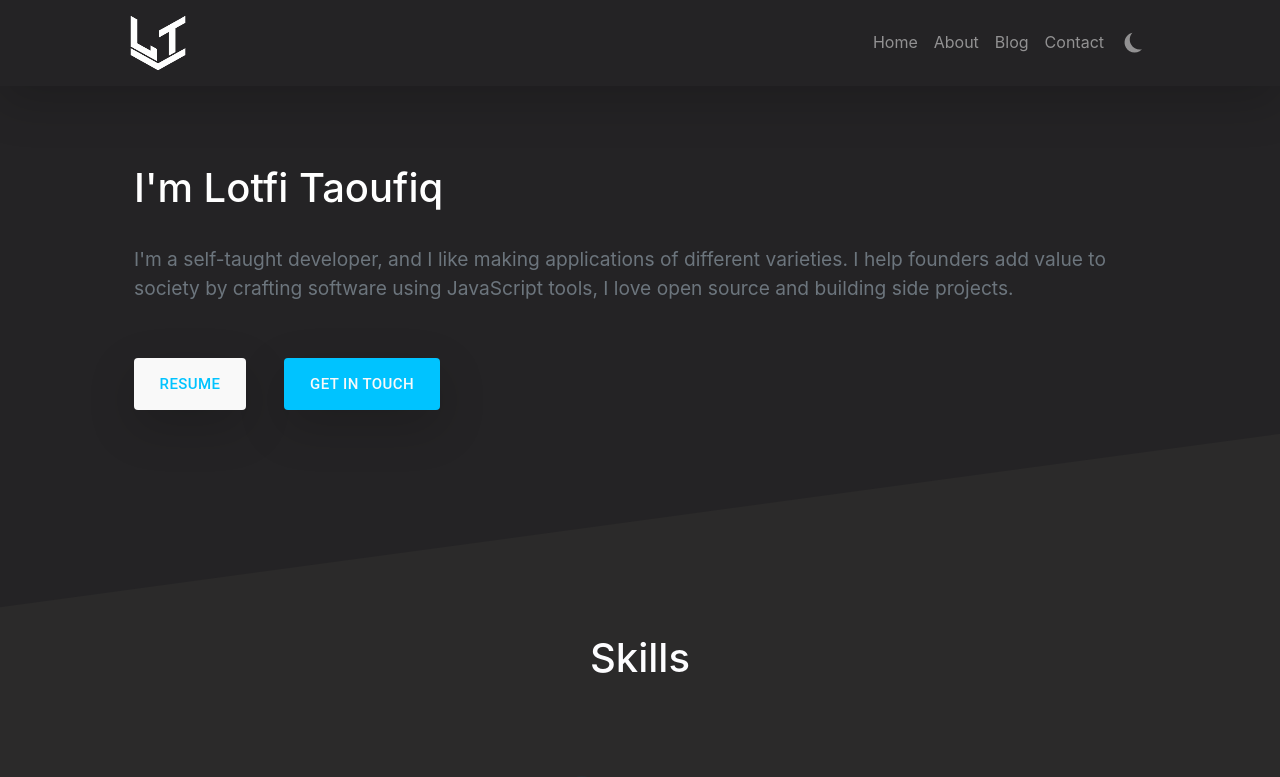
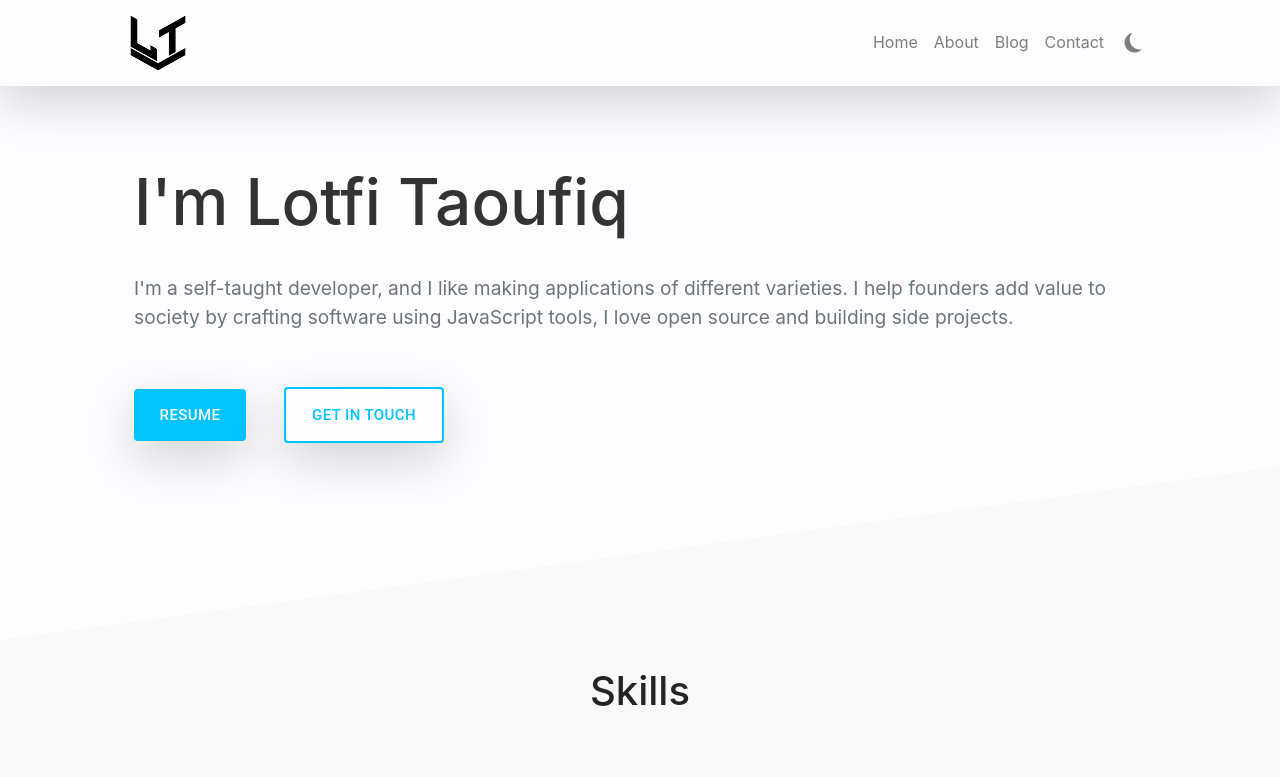
Before and after one commit to tao101/portfolio-v1, a React (Create React App) app: page / in a window 1280 px wide. Shown: the top 777 px of the page. Built offline with nearby package versions, Linux system fonts and the light colour scheme.

Commit message:
working on the contact form

```diff
--- a/src/App.css
+++ b/src/App.css
@@ -17,7 +17,7 @@ body {
 }
 
 .h1 {
-  font-size: 10vw;
+  font-size: 5vw !important;
 }
 
 h4 {
--- a/src/App.js
+++ b/src/App.js
@@ -12,7 +12,7 @@ import "./App.css";
 
 class App extends React.Component {
   state = {
-    darkMode: true,
+    darkMode: false,
   };
 
   switchDark = () => {
--- a/src/componenets/Contact.css
+++ b/src/componenets/Contact.css
@@ -1,9 +1,7 @@
 .Contact {
-  padding-left: 5vw !important;
+  padding-left: 8vw !important;
   padding-right: 5vw !important;
-  text-align: center;
+
   padding-top: 35vh;
   padding-bottom: 15vh;
-
-  text-align: center;
 }
--- a/src/componenets/Contact.js
+++ b/src/componenets/Contact.js
@@ -7,7 +7,14 @@ export default class Contact extends React.Component {
     const darkMode = this.props.darkMode;
     return (
       <div className="Contact ">
-        <h3 style={{ color: Colors(!darkMode, "bgC") }}>Contact</h3>
+        <h3 style={{ color: Colors(!darkMode, "bgC") }}>
+          Feel free to email me via{" "}
+          <a href="mailto:leh.lotfi@gmail.com">leh.lotfi@gmail.com</a>
+        </h3>
+
+        <h5 style={{ color: Colors(!darkMode, "bgC") }}>
+          Or fill in the contact form down below
+        </h5>
       </div>
     );
   }
--- a/src/componenets/Intro.js
+++ b/src/componenets/Intro.js
@@ -27,8 +27,8 @@ export default class Intro extends React.Component {
             variant="contained"
             size="large"
             style={{
-              backgroundColor: Colors(darkMode, "white"),
-              color: Colors(darkMode, "blue"),
+              backgroundColor: Colors(darkMode, "blue"),
+              color: Colors(darkMode, "white"),
             }}
             className="button shadow-lg"
             href={resumeUrl}
@@ -39,8 +39,11 @@ export default class Intro extends React.Component {
             variant="contained"
             size="large"
             style={{
-              backgroundColor: Colors(darkMode, "blue"),
-              color: Colors(darkMode, "white"),
+              borderColor: Colors(darkMode, "blue"),
+              color: Colors(darkMode, "blue"),
+              borderWidth: "2px",
+              backgroundColor: "transparent",
+              borderStyle: "solid",
             }}
             className="button shadow-lg"
             href="#Contact"
```
Also changed, not shown: src/assets/fb-2005-1024x777.jpg (added).
